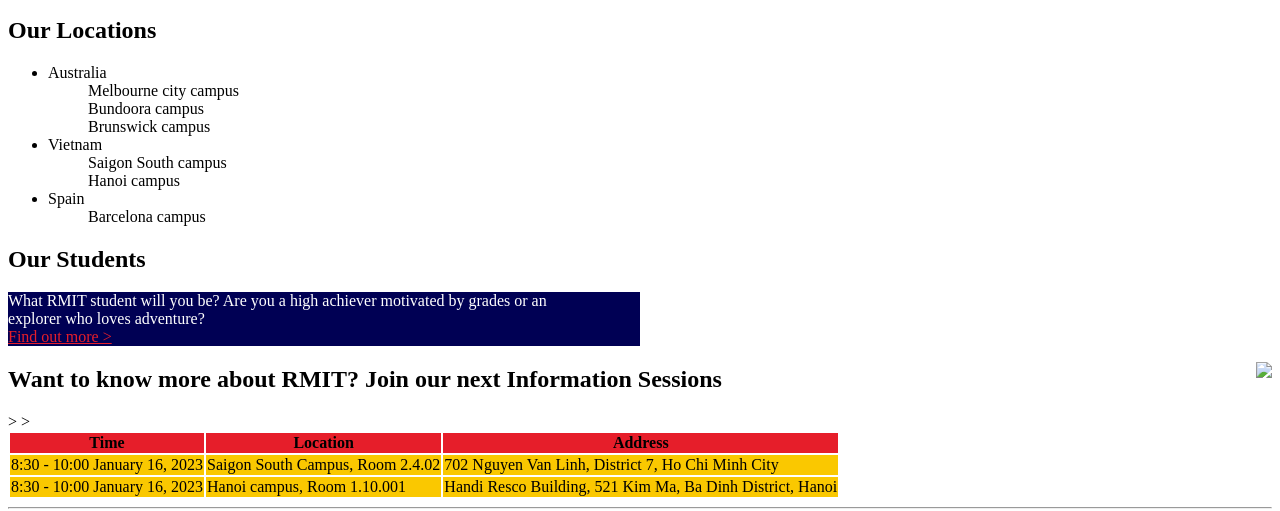
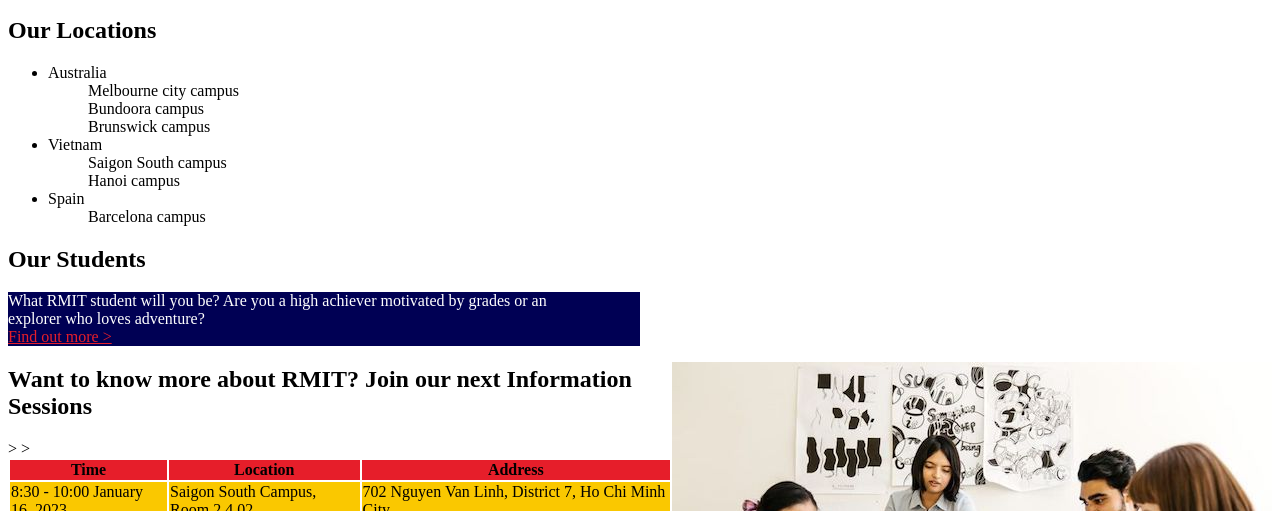
Before and after one commit to riceknot/TEST, a plain HTML site: page index.html in a window 1280 px wide. Shown: the part 622-1133 px from the top of the page. Drawn offline with Linux system fonts and the light colour scheme.

Commit message:
Update index.html

```diff
--- a/index.html
+++ b/index.html
@@ -39,7 +39,7 @@
         explorer who loves adventure?<br>
       <a href="https://www.rmit.edu.au/" style="color:rgb(230, 30, 42)">Find out more ></a>
       </p>
-      <img src="RMIT_student.png" style="float:right">
+      <img src="RMIT_student.jpeg" style="float:right">
 
 
       <h2>Want to know more about RMIT? Join our next Information Sessions</h2>
```
